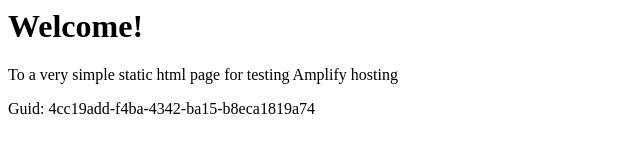
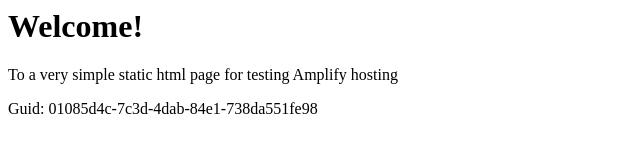
Before and after one commit to aws-aemilia-dub/Github-PR-Commit-Integration-Test-DoNotTouch-GitHubWebhookPushCanaryTest-v1-preprod-eu-west-1, a website: page src/index.html in a window 1280 px wide. Shown: the full height of the page, 0-640 px from the left. Drawn offline with Linux system fonts and the light colour scheme.

Commit message:
commit from integ tests

```diff
--- a/src/index.html
+++ b/src/index.html
@@ -12,6 +12,6 @@
 <body>
     <h1>Welcome!</h1>
     <p>To a very simple static html page for testing Amplify hosting</p>
-    <p>Guid: 4cc19add-f4ba-4342-ba15-b8eca1819a74</p></body>
+    <p>Guid: 01085d4c-7c3d-4dab-84e1-738da551fe98</p></body>
 
 </html>
```
